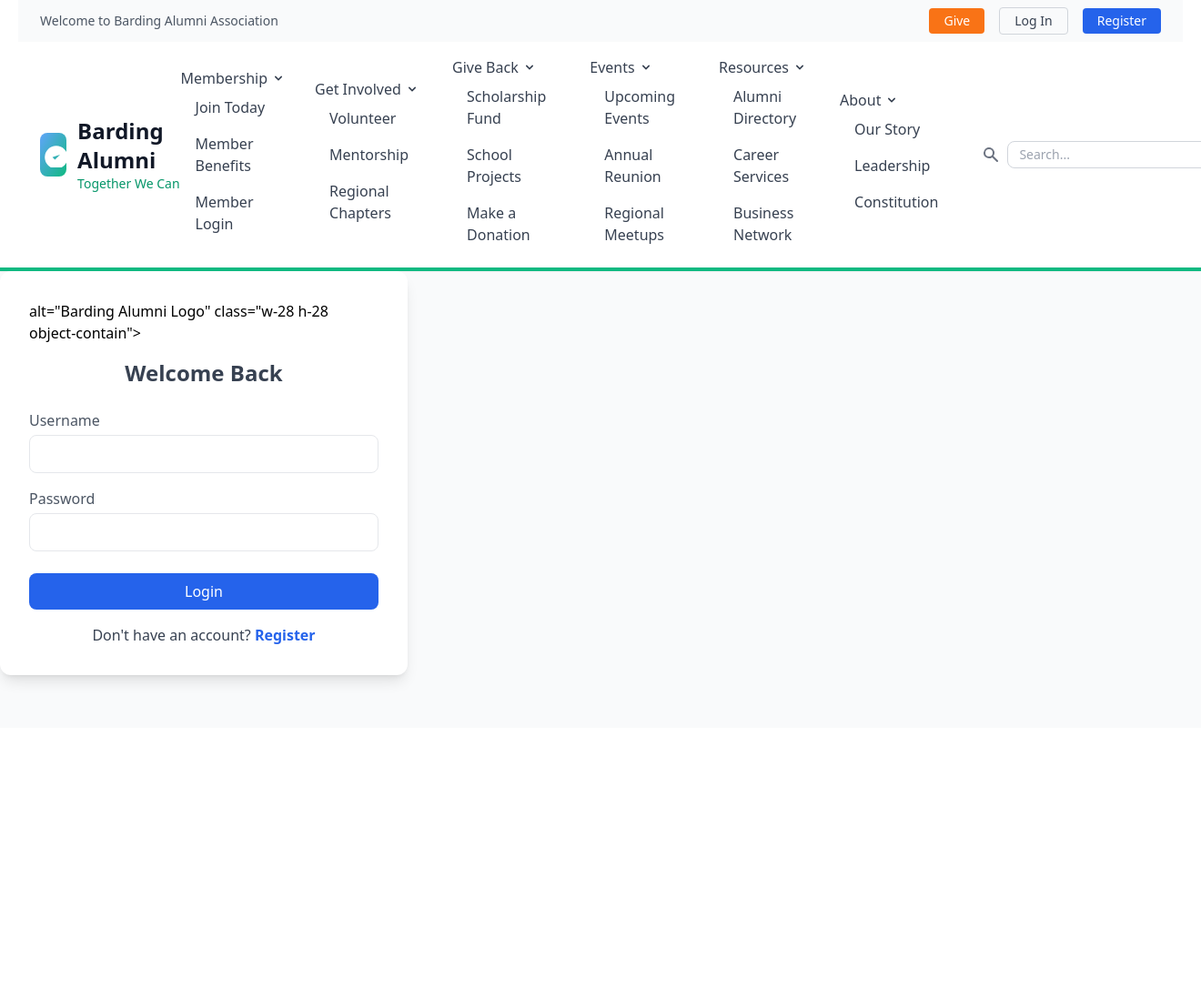
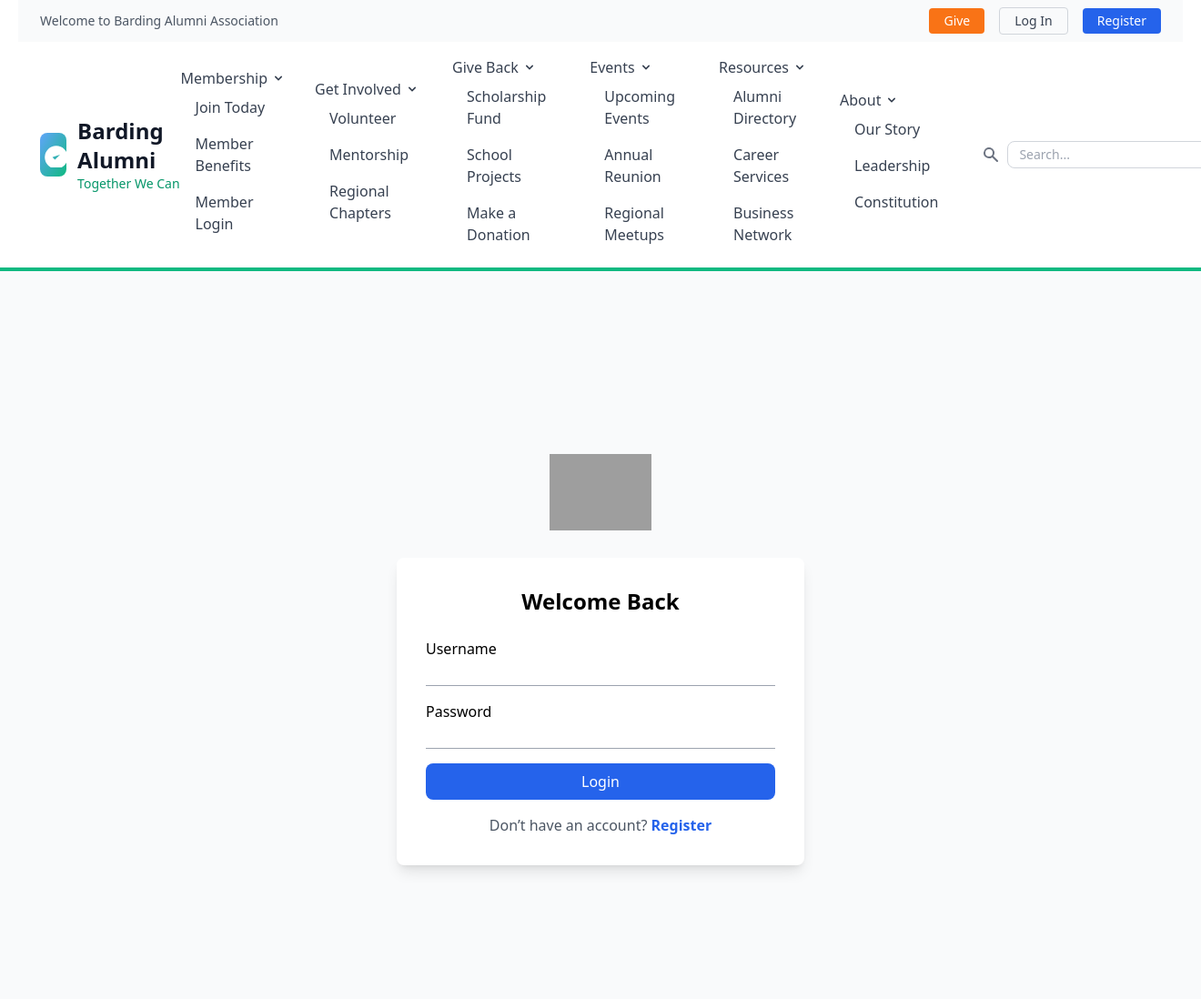
Before and after one commit to Blaisehala/bardweb, a Django app: page /login/ in a window 1320 px wide; the page is wider, and only the part inside the window is pictured. Shown: that part at 91% size. Before the commit the page ends 754 px from the top of that part, so only its background shows below. Run offline with Django 5.2, Linux system fonts and the light colour scheme; parts of the project's set-up code (start-up, migrations or seed data) failed here and were passed over; some libraries are stand-ins or nearby versions; grey boxes are pictures that could not be loaded.

```diff
--- a/bardapp/templates/bardapp/base.html
+++ b/bardapp/templates/bardapp/base.html
@@ -37,18 +37,24 @@
  <header class="bg-white shadow-sm border-b-4 border-emerald-500">
         <!-- Top bar -->
          <!-- Top bar -->
+<!-- Top bar -->
 <div class="hidden md:flex justify-between items-center px-6 py-2 bg-gray-50 text-sm max-w-7xl mx-auto">
     <div class="flex space-x-4">
+        {% if user.is_authenticated %}
+            <span class="text-gray-600">Welcome back, <strong class="text-gray-900">{{ user.username }}</strong>!</span>
+        {% else %}
             <span class="text-gray-600">Welcome to Barding Alumni Association</span>
+        {% endif %}
     </div>
     <div class="flex space-x-4 items-center">
+        {% if user.is_authenticated %}
+            <!-- Logged In User -->
             <a href="/donate" class="bg-orange-500 hover:bg-orange-600 text-white px-4 py-1 rounded text-sm font-medium transition-colors">
                 Give
             </a>
 
-        {% if user.is_authenticated %}
             <!-- User Dropdown -->
-            <div class="relative dropdown">
+            <div class="dropdown relative">
                 <button class="flex items-center space-x-2 text-gray-700 hover:text-gray-900 transition border border-gray-300 hover:border-gray-400 rounded px-3 py-1">
                     <div class="w-6 h-6 bg-blue-600 rounded-full flex items-center justify-center text-white text-xs font-bold">
                         {{ user.username|slice:":1"|upper }}
@@ -59,11 +65,23 @@
                     </svg>
                 </button>
                 <div class="dropdown-menu right-0">
-                    <a href="{% url 'bard-members' %}" class="block px-4 py-2 text-gray-700 hover:bg-gray-100">
+                    <a href="{% url 'member_dashboard' %}" class="block px-4 py-2 text-gray-700 hover:bg-gray-100">
+                        <svg class="w-4 h-4 inline mr-2" fill="none" stroke="currentColor" viewBox="0 0 24 24">
+                            <path stroke-linecap="round" stroke-linejoin="round" stroke-width="2" d="M3 12l2-2m0 0l7-7 7 7M5 10v10a1 1 0 001 1h3m10-11l2 2m-2-2v10a1 1 0 01-1 1h-3m-6 0a1 1 0 001-1v-4a1 1 0 011-1h2a1 1 0 011 1v4a1 1 0 001 1m-6 0h6"></path>
+                        </svg>
+                        Dashboard
+                    </a>
+                    <a href="#" class="block px-4 py-2 text-gray-700 hover:bg-gray-100">
                         <svg class="w-4 h-4 inline mr-2" fill="none" stroke="currentColor" viewBox="0 0 24 24">
                             <path stroke-linecap="round" stroke-linejoin="round" stroke-width="2" d="M16 7a4 4 0 11-8 0 4 4 0 018 0zM12 14a7 7 0 00-7 7h14a7 7 0 00-7-7z"></path>
                         </svg>
                         My Profile
+                    </a>
+                    <a href="{% url 'alumni_directory' %}" class="block px-4 py-2 text-gray-700 hover:bg-gray-100">
+                        <svg class="w-4 h-4 inline mr-2" fill="none" stroke="currentColor" viewBox="0 0 24 24">
+                            <path stroke-linecap="round" stroke-linejoin="round" stroke-width="2" d="M17 20h5v-2a3 3 0 00-5.356-1.857M17 20H7m10 0v-2c0-.656-.126-1.283-.356-1.857M7 20H2v-2a3 3 0 015.356-1.857M7 20v-2c0-.656.126-1.283.356-1.857m0 0a5.002 5.002 0 019.288 0M15 7a3 3 0 11-6 0 3 3 0 016 0zm6 3a2 2 0 11-4 0 2 2 0 014 0zM7 10a2 2 0 11-4 0 2 2 0 014 0z"></path>
+                        </svg>
+                        Alumni Directory
                     </a>
                     <hr class="my-1">
                     <a href="{% url 'logout' %}" class="block px-4 py-2 text-red-600 hover:bg-red-50">
@@ -75,7 +93,10 @@
                 </div>
             </div>
         {% else %}
-            <!-- Not logged in -->
+            <!-- Not Logged In -->
+            <a href="/donate" class="bg-orange-500 hover:bg-orange-600 text-white px-4 py-1 rounded text-sm font-medium transition-colors">
+                Give
+            </a>
             <a href="{% url 'login' %}" class="border border-gray-300 hover:border-gray-400 text-gray-700 px-4 py-1 rounded text-sm transition-colors">
                 Log In
             </a>
@@ -85,7 +106,6 @@
         {% endif %}
     </div>
 </div>
-
 
 
 
@@ -115,10 +135,15 @@
                             </svg>
                         </button>
                         <div class="dropdown-menu">
+                          {% if not user.is_authenticated %}
             <a href="{% url 'users-register' %}" class="block px-4 py-2 text-gray-700 hover:bg-gray-100">Join Today</a>
+        {% endif %}
         <a href="{% url 'bard-members' %}" class="block px-4 py-2 text-gray-700 hover:bg-gray-100">Member Benefits</a>
-                            <a href="{% url 'login' %}" class="block px-4 py-2 text-gray-700 hover:bg-orange-100">Member Login </a>
-
+        {% if user.is_authenticated %}
+            <a href="{% url 'member_dashboard' %}" class="block px-4 py-2 text-gray-700 hover:bg-blue-100">Member Dashboard</a>
+        {% else %}
+            <a href="{% url 'login' %}" class="block px-4 py-2 text-gray-700 hover:bg-orange-100">Member Login</a>
+        {% endif %}
 
 
 
@@ -256,6 +281,7 @@
 
                     <!-- Mobile CTA buttons -->
 
+
      <div class="px-3 pt-4 space-y-2">
     <a href="/donate" class="block w-full bg-orange-500 hover:bg-orange-600 text-white py-3 px-4 rounded-lg font-medium transition-colors text-center">
         Give
@@ -267,6 +293,9 @@
             <p class="text-sm text-gray-600">Logged in as</p>
             <p class="font-semibold text-gray-900">{{ user.username }}</p>
         </div>
+        <a href="{% url 'member_dashboard' %}" class="block w-full bg-blue-600 hover:bg-blue-700 text-white py-3 px-4 rounded-lg font-medium transition-colors text-center">
+            Dashboard
+        </a>
         <a href="{% url 'logout' %}" class="block w-full bg-red-600 hover:bg-red-700 text-white py-3 px-4 rounded-lg font-medium transition-colors text-center flex items-center justify-center">
             <svg class="w-4 h-4 mr-2" fill="none" stroke="currentColor" viewBox="0 0 24 24">
                 <path stroke-linecap="round" stroke-linejoin="round" stroke-width="2" d="M17 16l4-4m0 0l-4-4m4 4H7m6 4v1a3 3 0 01-3 3H6a3 3 0 01-3-3V7a3 3 0 013-3h4a3 3 0 013 3v1"></path>
@@ -283,6 +312,7 @@
         </a>
     {% endif %}
 </div>
+
 
                 </div>
             </div>
--- a/users/templates/users/login.html
+++ b/users/templates/users/login.html
@@ -2,59 +2,49 @@
 {% extends "bardapp/base.html" %}
 {% block content %}
 
+{% load static %}
 
+<div class="min-h-screen flex flex-col items-center justify-center bg-gray-50 pt-10">
 
-<!DOCTYPE html>
-<html lang="en">
-<head>
-    <meta charset="UTF-8">
-    <meta name="viewport" content="width=device-width, initial-scale=1.0">
-    <title>Login | Barding Alumni</title>
-    <script src="https://cdn.tailwindcss.com"></script>
-</head>
-<body class="bg-gray-100 flex justify-center items-center min-h-screen">
+    <!-- Logo -->
+    <img src="{% static 'images/barding_logo.png' %}"
+         alt="Barding Alumni Logo"
+         class="w-28 h-28 object-contain mb-4">
 
-    <div class="bg-white p-8 rounded-xl shadow-lg w-full max-w-md">
+    <!-- Card -->
+    <div class="bg-white shadow-lg rounded-lg p-8 w-full max-w-md">
 
-        <!-- Logo -->
-        <div class="flex justify-center mb-4">
-
-                 alt="Barding Alumni Logo"
-                 class="w-28 h-28 object-contain">
-        </div>
-
-        <h2 class="text-2xl font-bold text-center mb-6 text-gray-700">
-            Welcome Back
-        </h2>
+        <h2 class="text-2xl font-bold text-center mb-6">Welcome Back</h2>
 
         <form method="POST">
             {% csrf_token %}
 
-            <div class="mb-4">
-                <label class="block text-gray-600 mb-1">Username</label>
-                <input type="text" name="username" required
-                       class="w-full px-3 py-2 border rounded-lg focus:ring focus:ring-blue-300">
-            </div>
+            <label class="block font-medium mb-1">Username</label>
+            <input type="text" name="username"
+                   class="w-full border-b border-gray-400 focus:border-blue-500 focus:outline-none mb-4">
 
-            <div class="mb-6">
-                <label class="block text-gray-600 mb-1">Password</label>
-                <input type="password" name="password" required
-                       class="w-full px-3 py-2 border rounded-lg focus:ring focus:ring-blue-300">
-            </div>
+            <label class="block font-medium mb-1">Password</label>
+            <input type="password" name="password"
+                   class="w-full border-b border-gray-400 focus:border-blue-500 focus:outline-none mb-4">
 
-            <button class="w-full bg-blue-600 text-white py-2 rounded-lg hover:bg-blue-700 transition">
+            <button type="submit"
+                    class="w-full bg-blue-600 hover:bg-blue-700 text-white py-2 rounded-lg">
                 Login
             </button>
+        </form>
 
-            <p class="text-center text-gray-700 mt-4">
-                Don't have an account?
-                <a href="{% url  'users-register' %}" class="text-blue-600 font-semibold">Register</a>
-            </p>
-        </form>
+        <p class="text-center mt-4 text-gray-600">
+            Don’t have an account?
+            <a href="{% url 'users-register' %}" class="text-blue-600 font-semibold">
+                Register
+            </a>
+        </p>
+
     </div>
+</div>
 
-</body>
-</html>
+
+
 
 
 
--- a/users/views.py
+++ b/users/views.py
@@ -14,6 +14,10 @@ from django.utils import timezone
 
 
 def register(request):
+
+    if request.user.is_authenticated:
+        return redirect ('memeber_dashboard')
+
     if request.method == 'POST':
         form = UserRegisterForm(request.POST)
         form.request = request  # Pass request to form for rate limiting
@@ -23,7 +27,7 @@ def register(request):
             messages.success(request, 'Account created successfully!')
             return redirect('login')
         else:
-            messages.error(request, 'pleasecorrect the errors below')
+            messages.error(request, 'please correct the errors below')
 
     else:
         form = UserRegisterForm()
@@ -34,6 +38,10 @@ def register(request):
 
 
 def user_login_view(request):
+
+    if request.user.is_authenticated:
+        return redirect ('memeber_dashboard')
+
     if request.method == 'POST':
         username = request.POST.get('username')
         password = request.POST.get('password')
@@ -56,7 +64,7 @@ def user_logout_view(request):
         username = request.user.username
         logout(request)
         messages.success(request, f'Goodbye {username}! You have been logged out successfully.')
-        return redirect('login')
+        return redirect('index')
 
     # Show confirmation page for GET requests
     return render(request, 'users/logout.html')
```
Also changed, not shown: users/forms.py (+101 -0 lines). Lines whose indentation alone changed are shown as unchanged.
